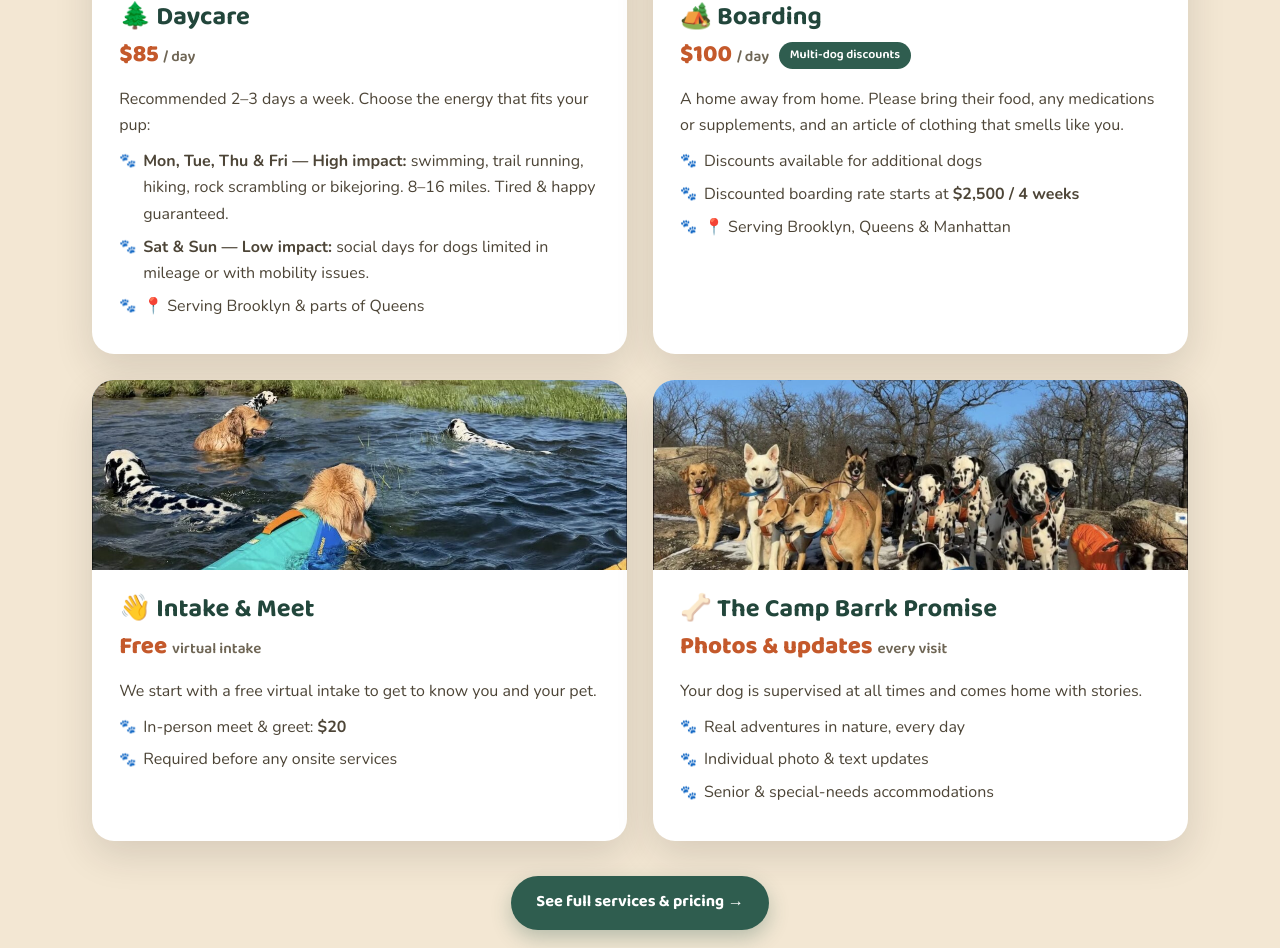
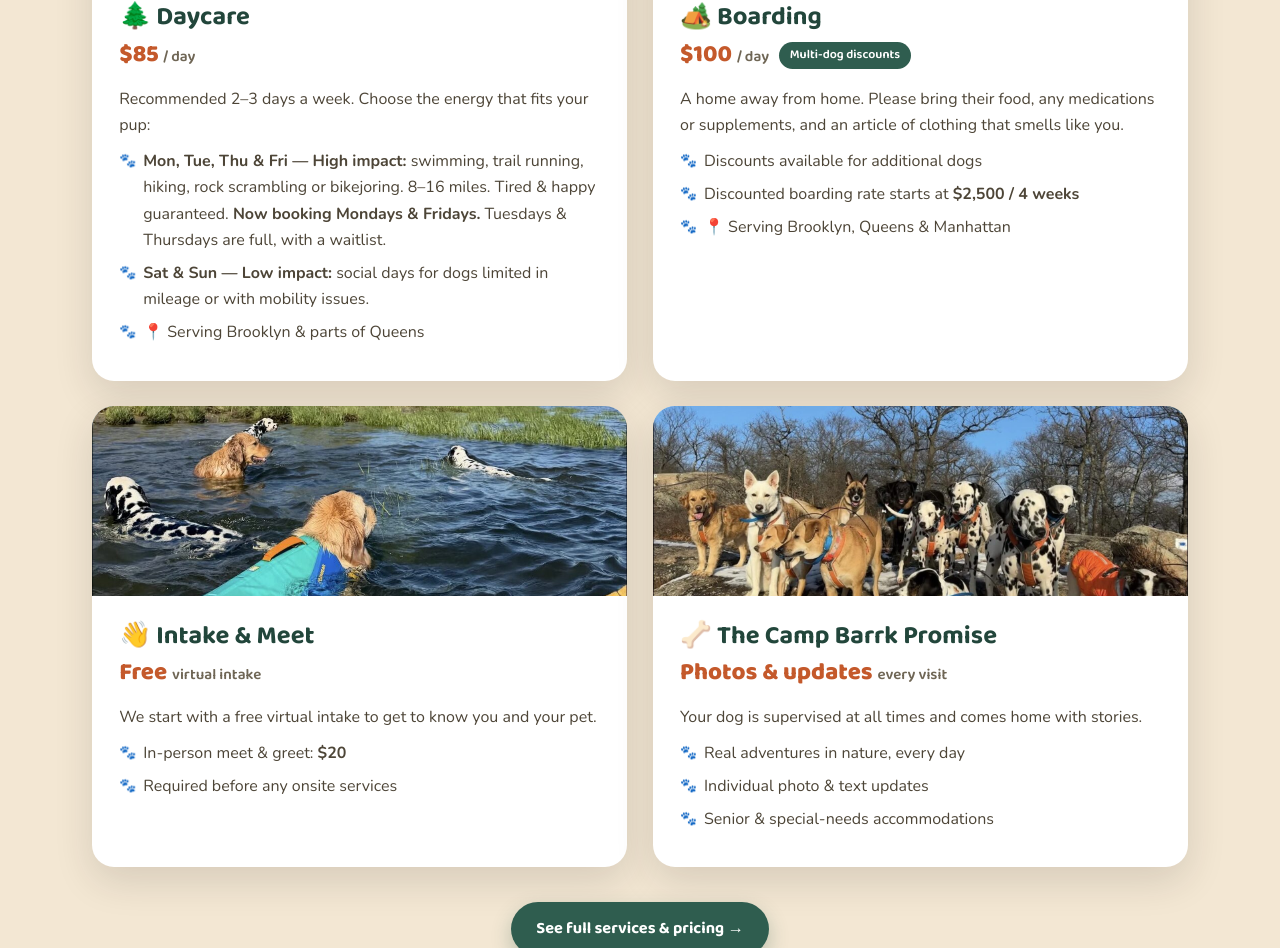
Before and after one commit to CampBarrk/campbarrk, a plain HTML site: page index.html in a window 1280 px wide. Shown: the part 3430-4378 px from the top of the page. Drawn offline with nearby package versions, Linux system fonts and the light colour scheme; a script that the page names is missing.

Commit message:
Update index.html

```diff
--- a/index.html
+++ b/index.html
@@ -378,7 +378,7 @@ footer .fine{margin-top:1.4rem;font-size:.82rem;opacity:.55}
           <div class="price">$85 <small>/ day</small></div>
           <p>Recommended 2&ndash;3 days a week. Choose the energy that fits your pup:</p>
           <ul>
-            <li><strong>Mon, Tue, Thu &amp; Fri — High impact:</strong> swimming, trail running, hiking, rock scrambling or bikejoring. 8&ndash;16 miles. Tired &amp; happy guaranteed.</li>
+            <li><strong>Mon, Tue, Thu &amp; Fri — High impact:</strong> swimming, trail running, hiking, rock scrambling or bikejoring. 8&ndash;16 miles. Tired &amp; happy guaranteed. <strong>Now booking Mondays &amp; Fridays.</strong> Tuesdays &amp; Thursdays are full, with a waitlist.</li>
             <li><strong>Sat &amp; Sun — Low impact:</strong> social days for dogs limited in mileage or with mobility issues.</li>
             <li>📍 Serving Brooklyn &amp; parts of Queens</li>
           </ul>
```
